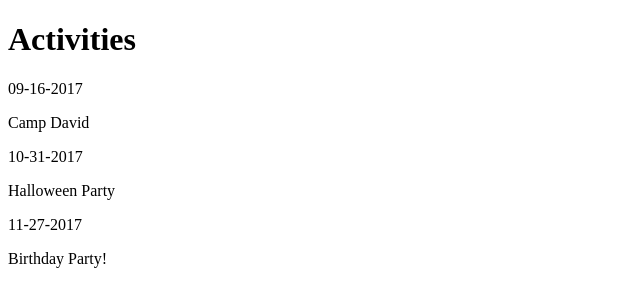
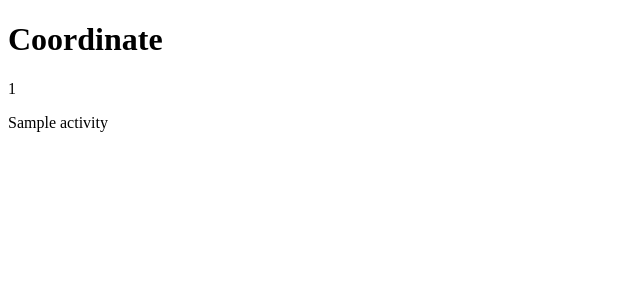
Before and after one commit to davidsimowitz/fullstack-nanodegree-project-4, a Flask app: page / in a window 1280 px wide. Shown: the top 307 px of the page, without its empty margins (0-640 px from the left). Run offline with Flask 2, Linux system fonts and the light colour scheme; tables that the repository leaves empty hold one stand-in row (values such as "Sample post").

Commit message:
feat: connect activities/events templates to DB

```diff
--- a/app.py
+++ b/app.py
@@ -1,13 +1,24 @@
 from flask import Flask, render_template
+from sqlalchemy import create_engine
+from sqlalchemy.orm import sessionmaker
+from models import Activity, Base, DB, Event
+
+
 app = Flask(__name__)
+
+engine = create_engine(DB)
+Base.metadata.bind = engine
+
+create_session = sessionmaker(bind=engine)
+session = create_session()
 
 
 @app.route('/')
 @app.route('/activities/')
 def display_activities():
     """Display activities"""
-    test = [{'title':'Camp David', 'description':'Hiking and relaxing outdoors under the stars', 'date':'09-16-2017'}, {'title':'Halloween Party', 'description':'Costume contest and snacks', 'date':'10-31-2017'}, {'title':'Birthday Party!', 'description':'Celebrate my 35th birthday!', 'date':'11-27-2017'}]
-    return render_template('activities.html', title='Activities', events=test)
+    activities = session.query(Activity)
+    return render_template('activities.html', activities=activities)
 
 
 @app.route('/login/')
@@ -20,7 +31,9 @@ def login():
 @app.route('/activities/<int:activity_id>/events/')
 def display_activity(activity_id):
     """Get activity"""
-    return 'display activity {}'.format(activity_id)
+    activity = session.query(Activity).filter_by(id=activity_id).one()
+    events = session.query(Event).filter_by(activity_id=activity_id).all()
+    return render_template('events.html', activity=activity, events=events)
 
 
 @app.route('/activities/new/')
--- a/templates/activities.html
+++ b/templates/activities.html
@@ -8,26 +8,24 @@
   <body>
 
     <header>
-      <h1>{{ title }}</h1>
+      <h1>Coordinate</h1>
     </header>
 
     <main>
-      <section>
 
-        {% for event in events %}
+        {% for activity in activities %}
 
-        <article>
+        <section>
           <div>
-            <p>{{ event['date'] }}</p>
+            <p>{{ activity.id }}</p>
           </div>
           <div>
-            <p>{{ event['title'] }}</p>
+            <p>{{ activity.name }}</p>
           </div>
-        </article>
+        </section>
 
         {% endfor %}
 
-      </section>
     </main>
 
     <footer>
```
Also changed, not shown: templates/events.html (+9 -8 lines).
